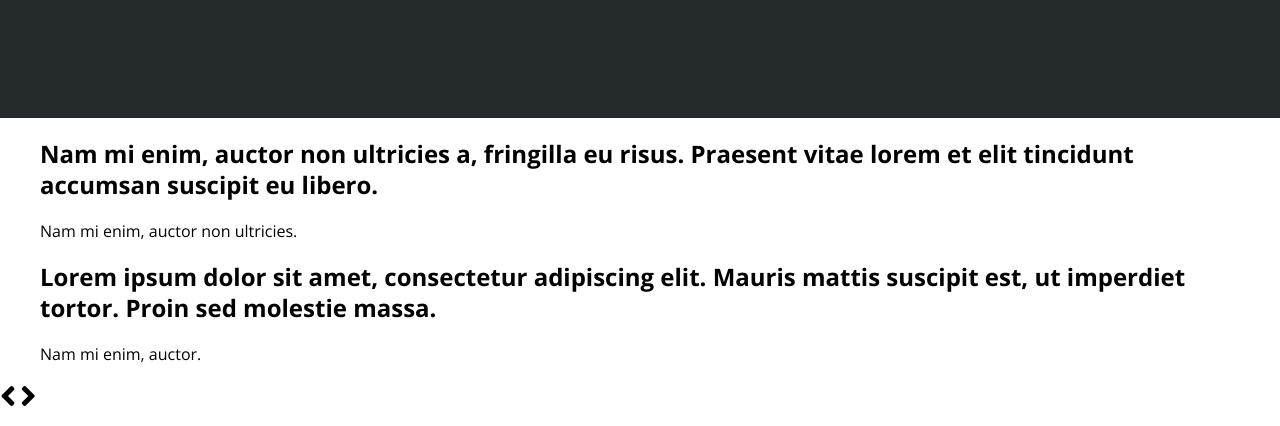
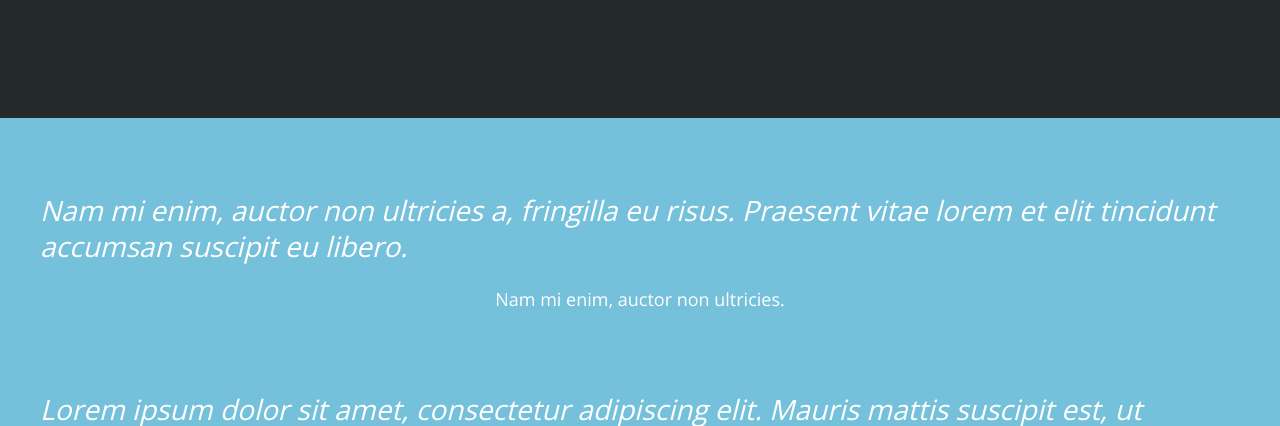
Before and after one commit to mcspira/Project-Infusion, a plain HTML site: page index.html in a window 1280 px wide. Shown: the part 7190-7616 px from the top of the page. Drawn offline with nearby package versions, Linux system fonts and the light colour scheme.

Commit message:
css quotes

```diff
--- a/index.html
+++ b/index.html
@@ -153,9 +153,9 @@
             </div>
         </div>
 
-        <section>
+        <section class="quote-container">
 
-            <div>
+            <div class="quote-slideshow">
 
                 <figure>
                     <h2>Nam mi enim, auctor non ultricies a, fringilla eu risus. Praesent vitae lorem et elit tincidunt accumsan suscipit eu libero.</h2>
@@ -173,8 +173,8 @@
 
             </div>
 
-            <span class="prev"><i class="fas fa-angle-left fa-2x"></i></span>
-            <span class="next"><i class="fas fa-angle-right fa-2x"></i></span>
+            <span class="prev" style="display: none;"><i class="fas fa-angle-left fa-2x"></i></span>
+            <span class="next" style="display: none;"><i class="fas fa-angle-right fa-2x"></i></span>
 
         </section>
 
--- a/style/main.css
+++ b/style/main.css
@@ -261,3 +261,26 @@ img {
 .slideshow figure {
     display: inline-block;
 }
+
+.quote-container {
+    background-color:rgb(117, 192, 219);
+    padding: 50px 0;
+    border-bottom: 12px solid rgba(0, 0, 0, 0.406);
+}
+
+.quote-slideshow h2 {
+    color: #fff;
+    font-size: 28px;
+    font-style: italic;
+    font-weight: normal;
+}
+
+.quote-slideshow figcaption {
+    color: #fff;
+    font-size: 18px;
+    text-align: center;
+}
+
+.no-js .quote-slideshow figure + figure {
+    margin-top: 5em;
+}
```
